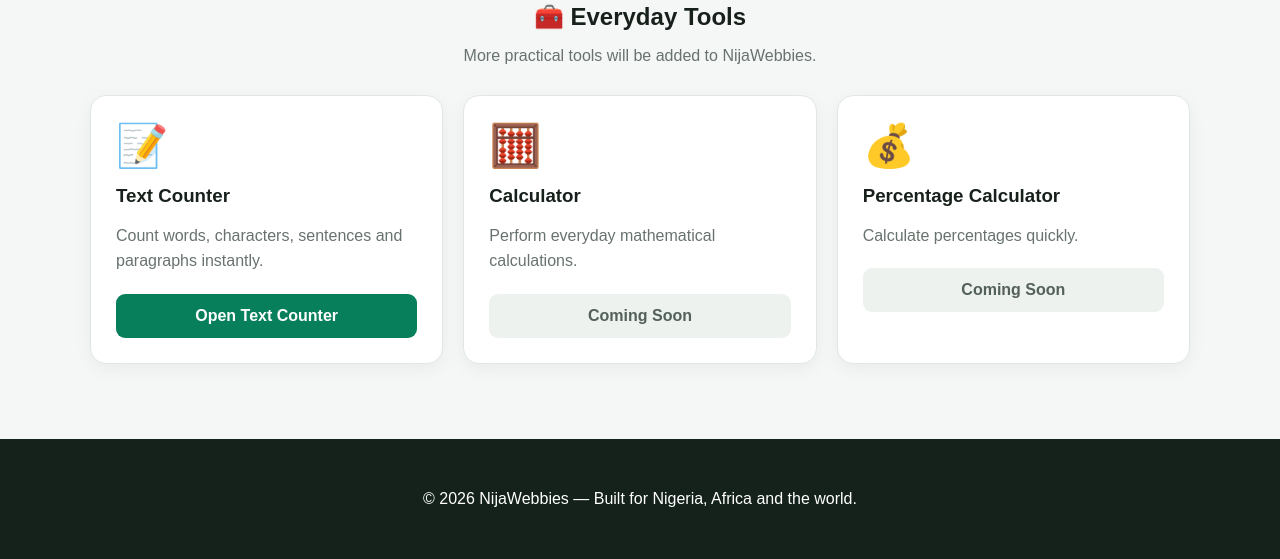
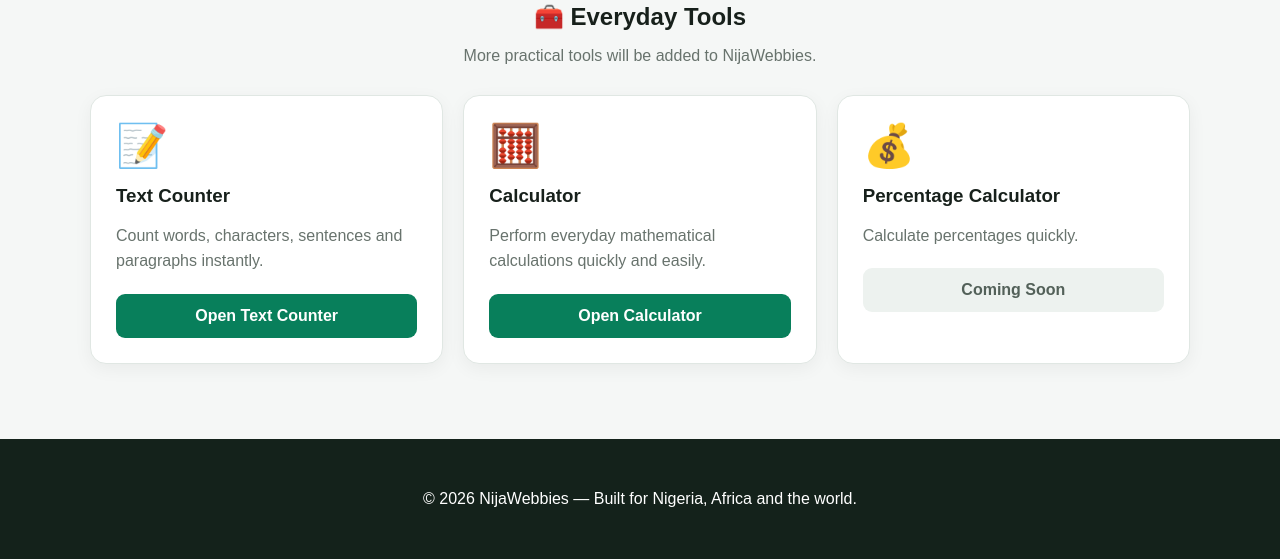
Before and after one commit to rajiolayinka77-lang/Nijawebbies, a Flask app: page /tools in a window 1280 px wide. Shown: the part 848-1407 px from the top of the page. Run offline with Flask 3, Linux system fonts and the light colour scheme; some libraries are stand-ins or nearby versions.

Commit message:
Update tools.html

```diff
--- a/templates/tools.html
+++ b/templates/tools.html
@@ -334,12 +334,17 @@
             </h3>
 
             <p>
-                Perform everyday mathematical calculations.
+                Perform everyday mathematical calculations
+                quickly and easily.
             </p>
 
-            <div class="button coming">
-                Coming Soon
-            </div>
+            <a
+                href="{{ url_for('calculator') }}"
+                class="button"
+                style="text-decoration: none;"
+            >
+                Open Calculator
+            </a>
 
         </div>
 
```
